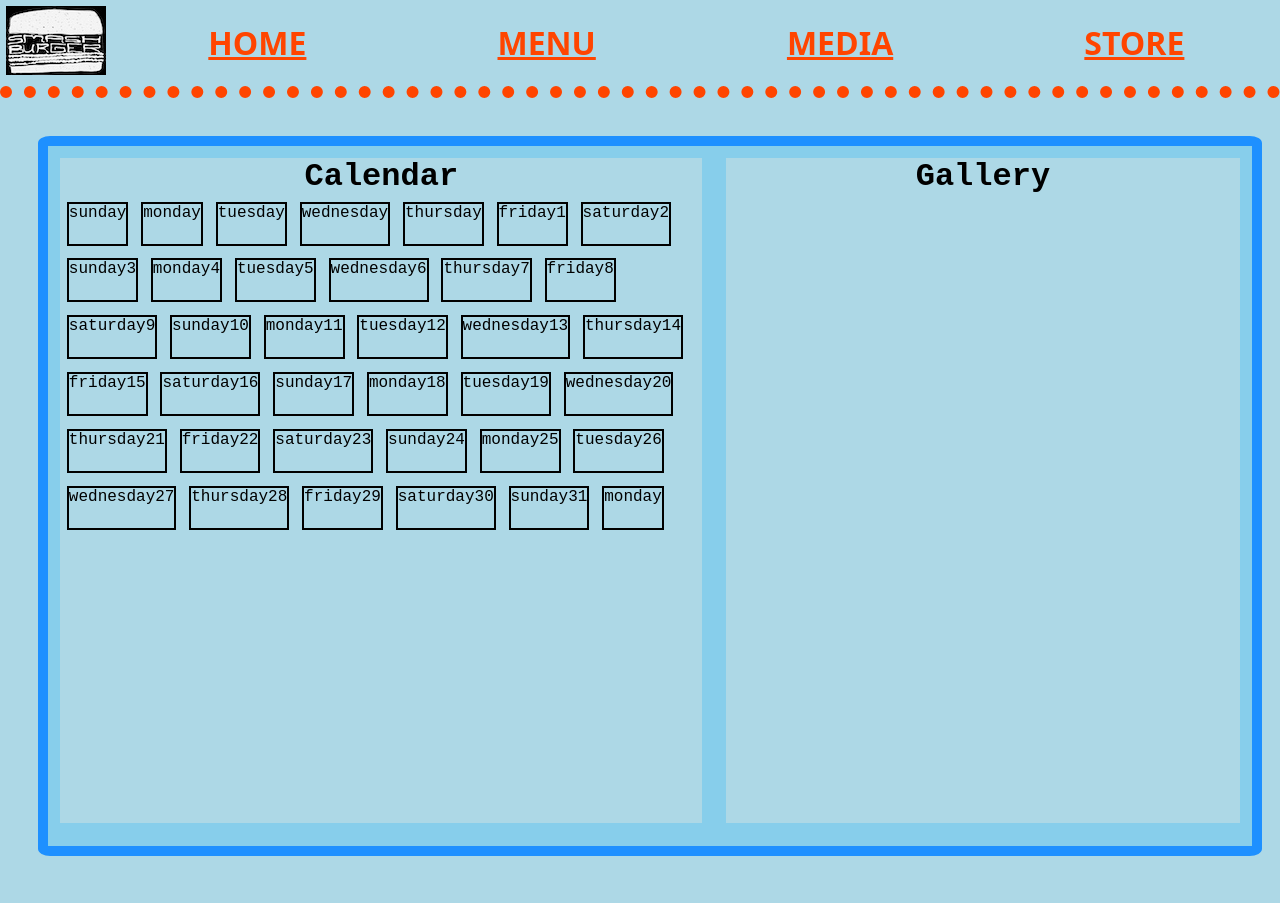
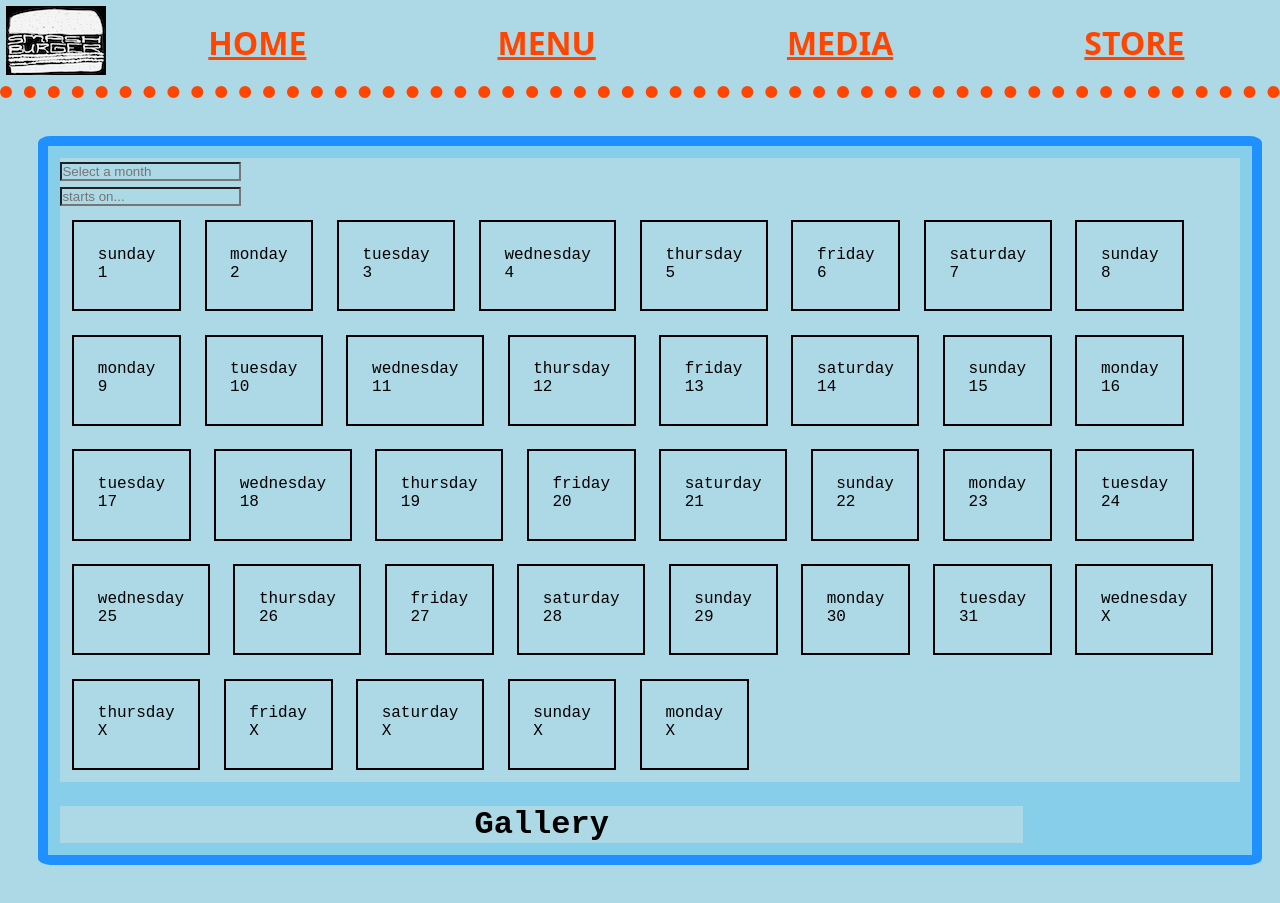
Before and after one commit to hightowerbuilds/smash-burger-app, a React (Vite) app: page / in a window 1280 px wide. Built offline with nearby package versions, Linux system fonts and the light colour scheme; a web font is replaced by a local one.

Commit message:
building the calendar

```diff
--- a/src/components/Calendar/Calendar.css
+++ b/src/components/Calendar/Calendar.css
@@ -19,6 +19,7 @@
     width: fit-content;
     border: 2px black solid;
     margin: 1%;
+    padding: 2%;
 }
 
 .calendarSubBox {
--- a/src/components/Calendar/Calendar.jsx
+++ b/src/components/Calendar/Calendar.jsx
@@ -18,6 +18,7 @@ how to build a calendar
 const [ month, setMonth ] = useState('')
 const [ firstDay, setFirstDay ] = useState('');
 const [ monthLength, setMonthLength ] = useState(0);
+const [selectedMonth, setSelectedMonth] = useState('');
 
 const months = [
     "January",
@@ -98,49 +99,43 @@ const newDays = {
     saturday: days.map(dayData => [dayData[0], dayData[1] - 6] ),
 }
 
-    {/**
-
-        create object of month with key pairs
-        that are date and day of week
-
-        if there are 31 days in a month and the
-        first day of the week is tuesday the algo
-        will begin by assigning 1st to Tuesday (thus
-        putting it in the appropraite place on
-        a common calendar) once the pirs are made
-        the calendar can be created
-
-        so it finds the end of the week and continues
-        until we reach the end of the month
-
-        new thought:
-
-        find first day of the month
-        that will be X many days from sunday
-        eg. 0=sun 2=tue etc
-
-    */}
-
-
-
-
 const week = () => {
     return (
-   newDays.friday.map((day) => (
-    day[1] < 1 || day[1] > 31 ? <div className='calendarDayBox' key={day[1]}>{day[0]}</div> : <div className='calendarDayBox' key={day.keys}>{day}</div>
+   newDays.sunday.map((day) => (
+    day[1] < 1 || day[1] > 31 ?
+    <div className='calendarDayBox' key={day[1]}>{day[0]} <br /> {'X'}</div> :
+    <div className='calendarDayBox' key={day.keys}>{day[0]} <br /> {day[1]}</div>
    )))}
+
+const handleInputChange = (event) => {
+    setSelectedMonth(event.target.value);
+  };
 
   return (
     <div className="calendarMainBox">
-        <p className='calendarHeading'>Calendar</p>
+    <p className='calendarHeading'>{selectedMonth}</p>
+    <div>
+        <input
+          type="text"
+          list="months"
+          value={selectedMonth}
+          onChange={handleInputChange}
+          placeholder="Select a month"
+        />
+        <datalist id="months">
+          {months.map((month) => (
+            <option key={month} value={month} />
+          ))}
+        </datalist>
+      </div>
+    <input type="text" placeholder='starts on...'/>
+    <div className='calendarSubBox'>
+        {week()}
+        {console.log(week())}
+    </div>
 
-<div className='calendarSubBox'>
-    {week()}
+    </div>
 
-    {console.log(week())}
-</div>
-{console.log(newDays.sunday)}
-{console.log(newDays.monday)}
-    </div>
+
   )
 }
--- a/src/pages/HomePage/HomePage.css
+++ b/src/pages/HomePage/HomePage.css
@@ -9,8 +9,9 @@
 
 .homePageSectionSubBox {
     display: inline-flex;
+    flex-wrap: wrap;
     width: 100%;
-    height: 700px;
+    height: auto;
     border: 10px dodgerblue solid;
     border-radius: 1%;
     font-family: monospace;
```
